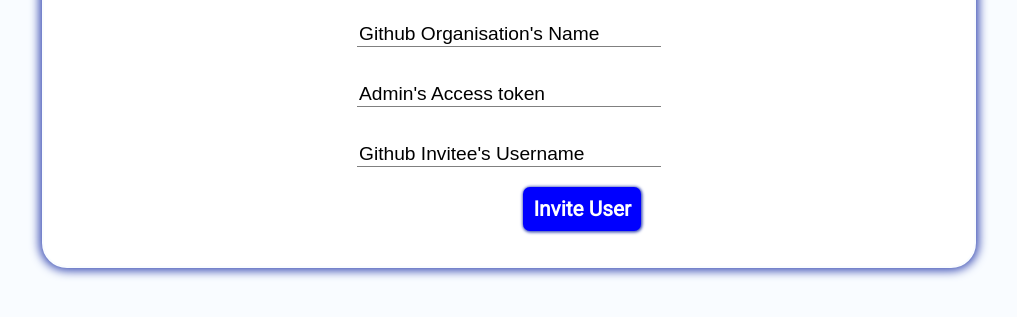
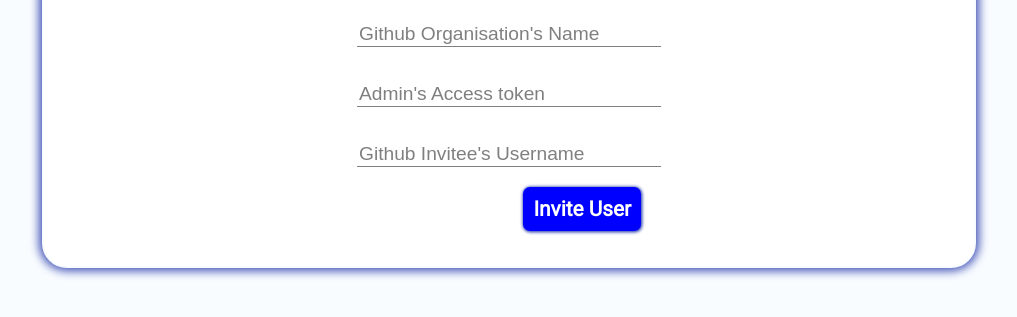
Before and after one commit to obumnwabude/github-invite, a plain HTML site: page static-frontend/index.html in a window 1280 px wide. Shown: the part 215-532 px from the top of the page, without its empty margins (131-1148 px from the left). Drawn offline with Linux system fonts and the light colour scheme.

Commit message:
update color of placeholder in inputs

```diff
--- a/node-monolith/public/styles.css
+++ b/node-monolith/public/styles.css
@@ -80,7 +80,7 @@
 }
 
 ::placeholder {
-  color: black;
+  color: rgba(0, 0, 0, 0.5);
   opacity: 1;
 }
 
--- a/static-frontend/styles.css
+++ b/static-frontend/styles.css
@@ -79,7 +79,7 @@
 }
 
 ::placeholder {
-  color: black;
+  color: rgba(0, 0, 0, 0.5);
   opacity: 1;
 }
 
```
